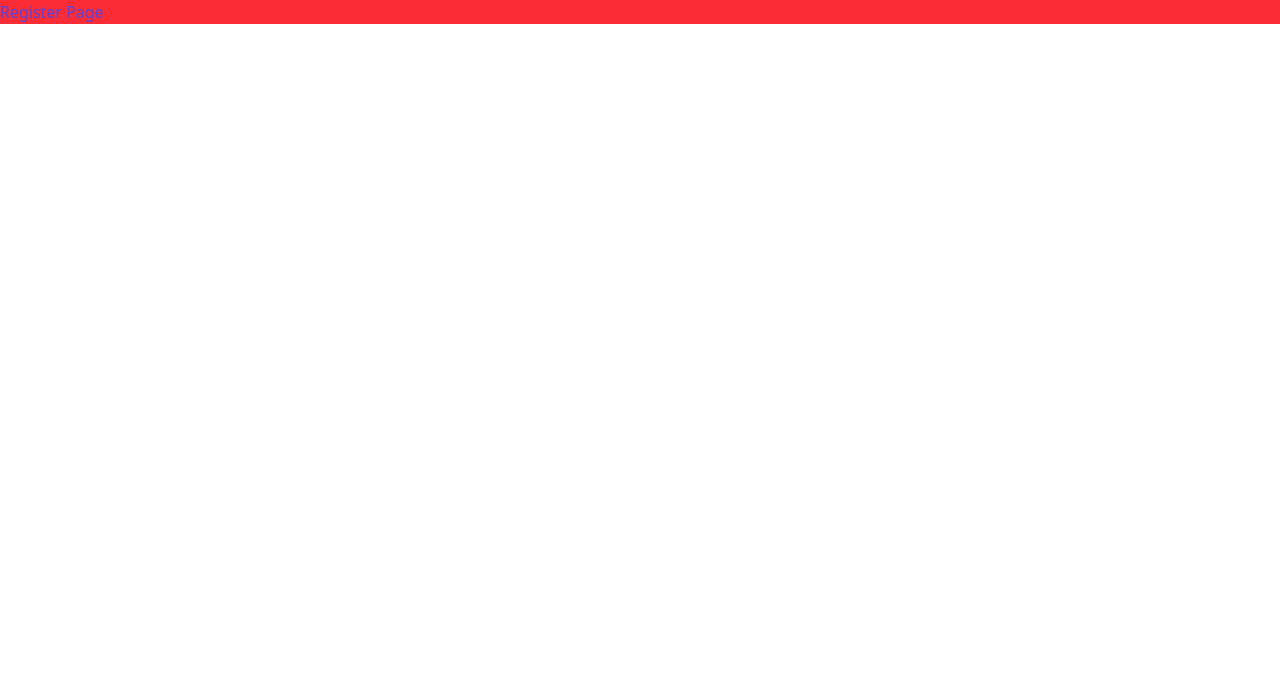
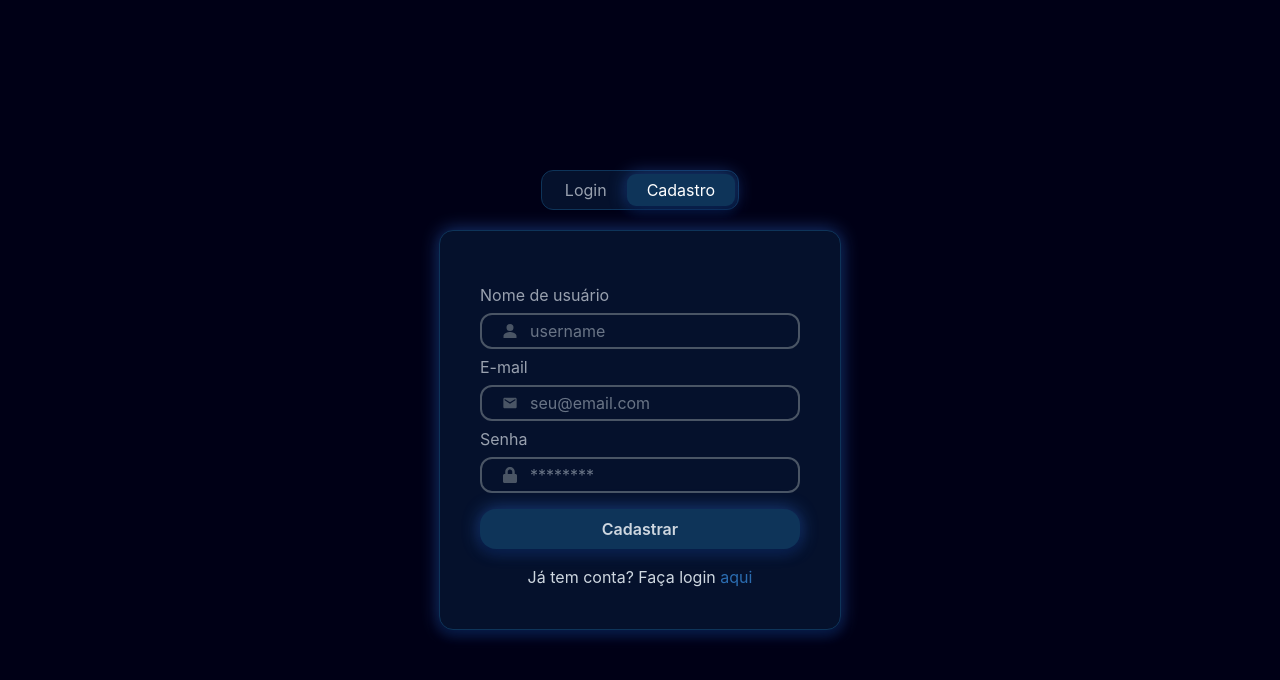
Before and after one commit to IaraSantos404/task-manager, a React app in the folder frontend/: page /cadastro in a window 1280 px wide. Shown: the top 680 px of the page. Built offline with nearby package versions, Linux system fonts and the light colour scheme; the HTML template or start-up script is replaced by a standard one.

Commit message:
add login and register pages

```diff
--- a/frontend/package.json
+++ b/frontend/package.json
@@ -13,6 +13,7 @@
     "@tailwindcss/vite": "^4.1.18",
     "react": "^19.2.0",
     "react-dom": "^19.2.0",
+    "react-icons": "^5.5.0",
     "react-router-dom": "^7.13.0",
     "tailwindcss": "^4.1.18"
   },
--- a/frontend/src/index.css
+++ b/frontend/src/index.css
@@ -1,21 +1,56 @@
 @import "tailwindcss";
 
-:root {
-  --primary-color: #4f46e5;
-  --secondary-color: #fbbf24;
-  --background-color: #f3f4f6;
-  --text-color: #1f2937;
+body {
+  margin: 0;
+  padding: 0;
+  font-family: 'Inter', sans-serif;
+  background-color: var(--background-color);
+  color: var(--text-color);
 }
 
-/* Dark mode styles */
-@theme {
-  --color-primary: #4f46e5;
-  --color-background: #f3f4f6;
-  --color-text: #1f2937;
+input:focus {
+  outline: none;
 }
 
-.dark {
-  --color-primary: red;
-  --color-background: #111827;
-  --color-text: #f9fafb;
+
+:root {
+  --primary-color: #0E3459;
+  --secondary-color: #05112c;
+  --background-color: #000016;
+  --text-color: #ced7e0;
+
+  --primary-color-light: #2B6CB0;
+  --secondary-color-light: #3182CE;
+  --background-color-light: #F7FAFC;
+  --text-color-light: #2D3748;
 }
+
+/* light mode styles */
+@theme {
+  --color-primary: var(--primary-color);
+  --color-secondary: var(--secondary-color);
+  --color-background: var(--background-color);
+  --color-text: var(--text-color);
+
+  --color-primary-300: #2B6CB0;
+  --color-primary-500: #0B2A4A;
+}
+
+.light {
+  --color-primary: var(--primary-color-light);
+  --color-secondary: var(--secondary-color-light);
+  --color-background: var(--background-color-light);
+  --color-text: var(--text-color-light);
+}
+
+.glow-primary {
+  box-shadow:
+    0 6px 10px rgba(2, 20, 60, 0.55),
+    0 0 18px rgba(59, 130, 246, 0.45);
+  transition: all 300ms ease;
+}
+.glow-primary:hover {
+  box-shadow:
+    0 6px 14px rgba(2, 20, 60, 0.5),
+    0 0 22px rgba(59, 130, 246, 0.5);
+}
--- a/frontend/src/layouts/privateLayout.tsx
+++ b/frontend/src/layouts/privateLayout.tsx
@@ -6,7 +6,7 @@ type PrivateLayoutProps = {
   theme?: string | null
 }
 
-export default function PrivateLayout({theme = 'light'}: PrivateLayoutProps){
+export default function PrivateLayout({theme = 'dark'}: PrivateLayoutProps){
   return(
     <section className={`flex ${theme}`} >
       <Aside />
--- /dev/null
+++ b/frontend/src/pages/auth/components/head.tsx
@@ -0,0 +1,27 @@
+import { useNavigate } from "react-router-dom";
+
+type Props = {
+  active: string
+}
+
+export default function Head({ active }: Props) {
+  const navigate = useNavigate();
+  const css = 'bg-primary text-white glow-primary';
+  return (
+    <>
+      <section className="flex bg-secondary rounded-xl border-primary border">
+        <p
+          className={`rounded-[9px] flex justify-center text-center px-5 py-1 ml-0.75 my-0.75 cursor-pointer
+          ${active === 'login' ? css : 'text-gray-400'}`}
+          onClick={() => navigate('/login')}>
+          Login
+        </p>
+        <p className={`rounded-[9px] flex justify-center text-center px-5 py-1 mr-0.75 my-0.75 cursor-pointer
+          ${active === 'signup' ? css : 'text-gray-400'}`}
+          onClick={() => navigate('/cadastro')}>
+          Cadastro
+        </p>
+      </section>
+    </>
+  )
+}
--- a/frontend/src/pages/auth/login.tsx
+++ b/frontend/src/pages/auth/login.tsx
@@ -1,9 +1,44 @@
+import Head from "./components/head";
+import { FaLock } from "react-icons/fa";
+import { MdEmail } from "react-icons/md";
+import { useNavigate } from "react-router-dom";
 
-export default function Login(){
-  return(
+export default function Login() {
+  const navigate = useNavigate();
+  return (
     <>
-      <section>
-        <p className="text-amber-950 bg-red">Login Page</p>
+      <section className="flex flex-col justify-center items-center h-screen scroll-smooth">
+        <Head active="login" />
+
+        <div className="card p-10 mt-5 bg-secondary rounded-[14px] border-primary border glow-primary">
+          {/* Colocar o  icon depois */}
+          {/* <h1>Bem-vindo de volta</h1> */}
+
+          <div className="flex flex-col gap-1.5 mt-3">
+            <label className="text-gray-400" htmlFor="email">E-mail</label>
+            <div className="flex px-3 py-1 items-center gap-3 bg-secondary border-gray-600 border-2 rounded-xl transition-all duration-300
+            focus-within:border-primary focus-within:shadow-[0_0_0_2px_rgba(59,130,246,0.4),0_0_6px_rgba(59,130,246,0.6)]
+            group">
+              <MdEmail className="text-gray-600 transition-colors duration-300
+                group-focus-within:text-blue-700" />
+              <input className="input bg-secondary" placeholder="seu@email.com" id="email" type="email" />
+            </div>
+
+            <label className="text-gray-400" htmlFor="password">Senha</label>
+            <div className="flex px-3 py-1 items-center gap-3 bg-secondary border-gray-600 border-2 rounded-xl transition-all duration-300
+            focus-within:border-primary focus-within:shadow-[0_0_0_2px_rgba(59,130,246,0.4),0_0_6px_rgba(59,130,246,0.6)]
+            group">
+              <FaLock className="text-gray-600 transition-colors duration-300
+                group-focus-within:text-blue-700" />
+              <input className="input bg-secondary" placeholder="********" id="password" type="password" />
+            </div>
+          </div>
+          <button className="bg-primary rounded-2xl w-full p-2 font-semibold my-4 cursor-pointer glow-primary
+            transition-all duration-300 hover:brightness-110 active:translate-y-0">Entrar</button>
+          <p className="text-text">Ainda não tem conta? cadastre-se
+            <span className="text-primary-300 cursor-pointer"onClick={()=> navigate("/cadastro")}> aqui</span>
+          </p>
+        </div>
       </section>
     </>
   )
--- a/frontend/src/pages/auth/register.tsx
+++ b/frontend/src/pages/auth/register.tsx
@@ -1,9 +1,54 @@
+import Head from "./components/head"
+import { FaLock } from "react-icons/fa";
+import { MdEmail } from "react-icons/md";
+import { IoPersonSharp } from "react-icons/io5";
+import { useNavigate } from "react-router-dom";
 
-export default function Register(){
-  return(
+export default function Register() {
+  const navigate = useNavigate();
+  return (
     <>
-      <section>
-        <p className="text-primary bg-red-500">Register Page</p>
+      <section className="flex flex-col justify-center items-center h-screen">
+        <Head active="signup" />
+        <div className="card p-10 mt-5 bg-secondary rounded-[14px] border-primary border glow-primary">
+          {/* Colocar o  icon depois */}
+          {/* <h1>Crie sua conta</h1> */}
+
+          <div className="flex flex-col gap-1.5 mt-3">
+            <label className="text-gray-400" htmlFor="name">Nome de usuário</label>
+            <div className="flex px-5 py-1 items-center gap-3 bg-secondary border-gray-600 border-2 rounded-xl transition-all duration-300
+                    focus-within:border-primary focus-within:shadow-[0_0_0_2px_rgba(59,130,246,0.4),0_0_6px_rgba(59,130,246,0.6)]
+                    group">
+              <IoPersonSharp className="text-gray-600 transition-colors duration-300
+                        group-focus-within:text-blue-700" />
+              <input className="input bg-secondary" placeholder="username" id="name" type="text" />
+            </div>
+
+            <label className="text-gray-400" htmlFor="email">E-mail</label>
+            <div className="flex px-5 py-1 items-center gap-3 bg-secondary border-gray-600 border-2 rounded-xl transition-all duration-300
+                    focus-within:border-primary focus-within:shadow-[0_0_0_2px_rgba(59,130,246,0.4),0_0_6px_rgba(59,130,246,0.6)]
+                    group">
+              <MdEmail className="text-gray-600 transition-colors duration-300
+                        group-focus-within:text-blue-700" />
+              <input className="input bg-secondary" placeholder="seu@email.com" id="email" type="email" />
+            </div>
+
+            <label className="text-gray-400" htmlFor="password">Senha</label>
+            <div className="flex px-5 py-1 items-center gap-3 bg-secondary border-gray-600 border-2 rounded-xl transition-all duration-300
+                    focus-within:border-primary focus-within:shadow-[0_0_0_2px_rgba(59,130,246,0.4),0_0_6px_rgba(59,130,246,0.6)]
+                    group">
+              <FaLock className="text-gray-600 transition-colors duration-300
+                        group-focus-within:text-blue-700" />
+              <input className="input bg-secondary" placeholder="********" id="password" type="password" />
+            </div>
+          </div>
+          <button className="bg-primary rounded-2xl w-full p-2 font-semibold my-4 cursor-pointer glow-primary
+                    transition-all duration-300 hover:brightness-110 active:translate-y-0">Cadastrar</button>
+          <p className="text-center">Já tem conta? Faça login
+            <span className="text-primary-300 cursor-pointer" onClick={() => navigate("/login")}> aqui</span>
+          </p>
+
+        </div>
       </section>
     </>
   )
```
Also changed, not shown: 1 other file (tests, documents, lock files or other folders).
